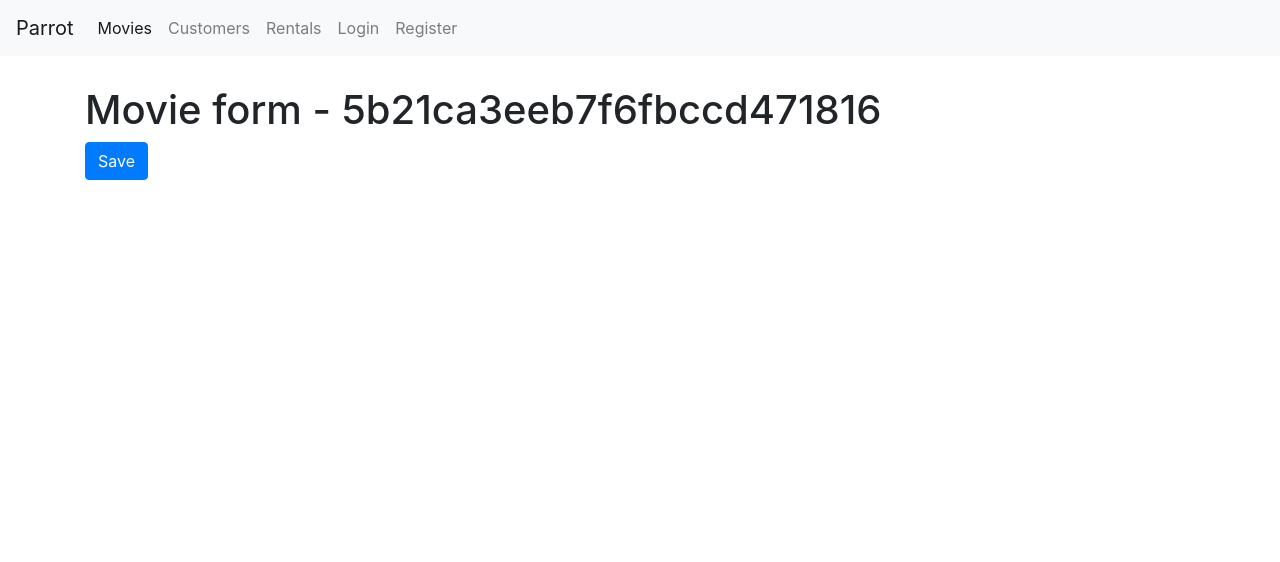
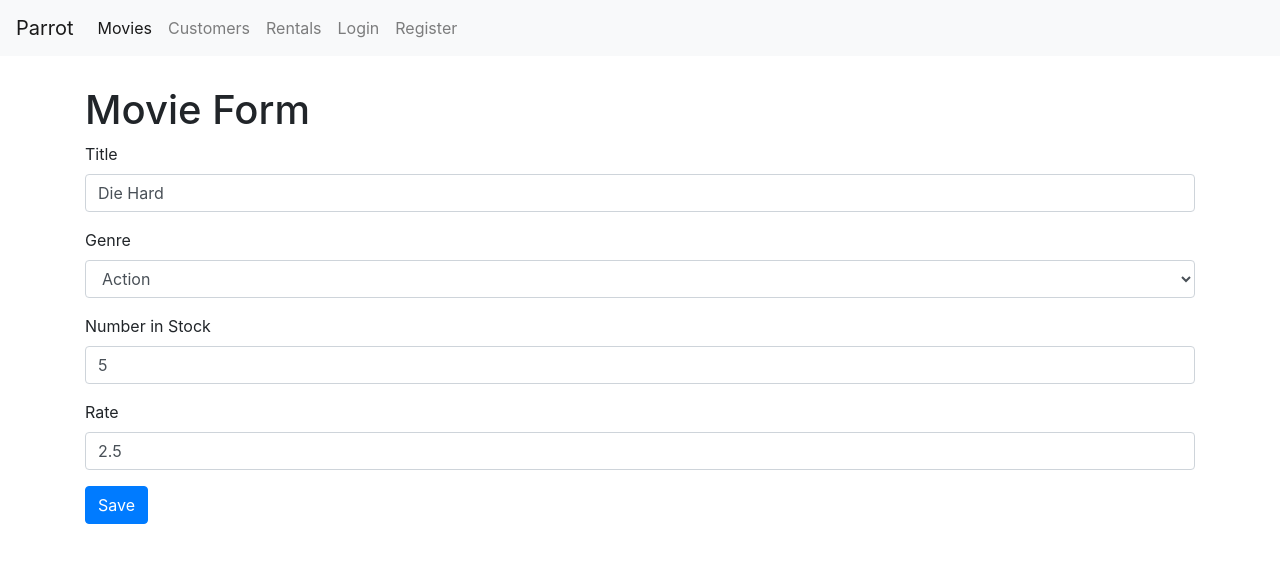
Before and after one commit to PRETHIVEE/parrot, a React (Create React App) app: page /movies/5b21ca3eeb7f6fbccd471816 in a window 1280 px wide. Shown: the top 562 px of the page. Built offline with nearby package versions, Linux system fonts and the light colour scheme.

Commit message:
new movie btn added

```diff
--- a/src/components/common/form.jsx
+++ b/src/components/common/form.jsx
@@ -1,6 +1,7 @@
 import React, { Component } from "react";
 import Joi from "joi-browser";
 import Input from "./input";
+import Select from "./select";
 
 class Form extends Component {
   state = { data: {}, errors: {} };
@@ -75,6 +76,21 @@
       //     />
     );
   };
+
+  renderSelect = (name, label, options) => {
+    const { data, errors } = this.state;
+
+    return (
+      <Select
+        name={name}
+        value={data[name]}
+        label={label}
+        options={options}
+        onChange={this.handleChange}
+        error={errors[name]}
+      />
+    );
+  };
 }
 
 export default Form;
--- /dev/null
+++ b/src/components/common/select.jsx
@@ -0,0 +1,20 @@
+import React from "react";
+
+const Select = ({ name, label, options, error, ...rest }) => {
+  return (
+    <div className="form-group">
+      <label htmlFor={name}>{label}</label>
+      <select name={name} id={name} {...rest} className="form-control">
+        <option value="" />
+        {options.map((option) => (
+          <option key={option._id} value={option._id}>
+            {option.name}
+          </option>
+        ))}
+      </select>
+      {error && <div className="alert alert-danger">{error}</div>}
+    </div>
+  );
+};
+
+export default Select;
--- a/src/components/movieForm.jsx
+++ b/src/components/movieForm.jsx
@@ -1,18 +1,80 @@
 import React from "react";
+import Joi from "joi-browser";
+import Form from "./common/form";
+import { getMovie, saveMovie } from "../services/fakeMovieService";
+import { getGenres } from "../services/fakeGenreService";
 
-const MovieForm = ({ match, history }) => {
-  // match,params and history are getting from chrome browser React dev tools
-  return (
-    <div>
-      <h1>Movie form - {match.params.id}</h1>
-      <button
-        className="btn btn-primary"
-        onClick={() => history.push("/movies")}
-      >
-        Save
-      </button>
-    </div>
-  );
-};
+class MovieForm extends Form {
+  state = {
+    data: {
+      title: "",
+      genreId: "",
+      numberInStock: "",
+      dailyRentalRate: "",
+    },
+    genres: [],
+    errors: {},
+  };
+
+  schema = {
+    _id: Joi.string(),
+    title: Joi.string().required().label("Title"),
+    genreId: Joi.string().required().label("Genre"),
+    numberInStock: Joi.number()
+      .required()
+      .min(0)
+      .max(100)
+      .label("Number in Stock"),
+    dailyRentalRate: Joi.number()
+      .required()
+      .min(0)
+      .max(10)
+      .label("Daily Rental Rate"),
+  };
+
+  componentDidMount() {
+    const genres = getGenres();
+    this.setState({ genres });
+
+    const movieId = this.props.match.params.id;
+    if (movieId === "new") return;
+
+    const movie = getMovie(movieId);
+    if (!movie) return this.props.history.replace("/not-found");
+
+    this.setState({ data: this.mapToViewModel(movie) });
+  }
+
+  mapToViewModel(movie) {
+    return {
+      _id: movie._id,
+      title: movie.title,
+      genreId: movie.genre._id,
+      numberInStock: movie.numberInStock,
+      dailyRentalRate: movie.dailyRentalRate,
+    };
+  }
+
+  doSubmit = () => {
+    saveMovie(this.state.data);
+
+    this.props.history.push("/movies");
+  };
+
+  render() {
+    return (
+      <div>
+        <h1>Movie Form</h1>
+        <form onSubmit={this.handleSubmit}>
+          {this.renderInput("title", "Title")}
+          {this.renderSelect("genreId", "Genre", this.state.genres)}
+          {this.renderInput("numberInStock", "Number in Stock", "number")}
+          {this.renderInput("dailyRentalRate", "Rate")}
+          {this.renderButton("Save")}
+        </form>
+      </div>
+    );
+  }
+}
 
 export default MovieForm;
--- a/src/components/movies.jsx
+++ b/src/components/movies.jsx
@@ -1,4 +1,5 @@
 import React, { Component } from "react";
+import { Link } from "react-router-dom";
 import MoviesTable from "../components/moviesTable";
 import ListGroup from "./common/listGroup";
 import Pagination from "./common/pagination";
@@ -89,6 +90,13 @@
           />
         </div>
         <div className="col">
+          <Link
+            to="/movies/new"
+            className="btn btn-primary"
+            style={{ marginBottom: 20 }}
+          >
+            New Movie
+          </Link>
           <p>There are {totalCount} movies in the database</p>
           <MoviesTable
             movies={movies}
--- a/src/services/fakeMovieService.js
+++ b/src/services/fakeMovieService.js
@@ -77,13 +77,13 @@
 
 export function saveMovie(movie) {
   let movieInDb = movies.find((m) => m._id === movie._id) || {};
-  movieInDb.name = movie.name;
+  movieInDb.title = movie.title;
   movieInDb.genre = genresAPI.genres.find((g) => g._id === movie.genreId);
   movieInDb.numberInStock = movie.numberInStock;
   movieInDb.dailyRentalRate = movie.dailyRentalRate;
 
   if (!movieInDb._id) {
-    movieInDb._id = Date.now();
+    movieInDb._id = Date.now().toString();
     movies.push(movieInDb);
   }
 
```
